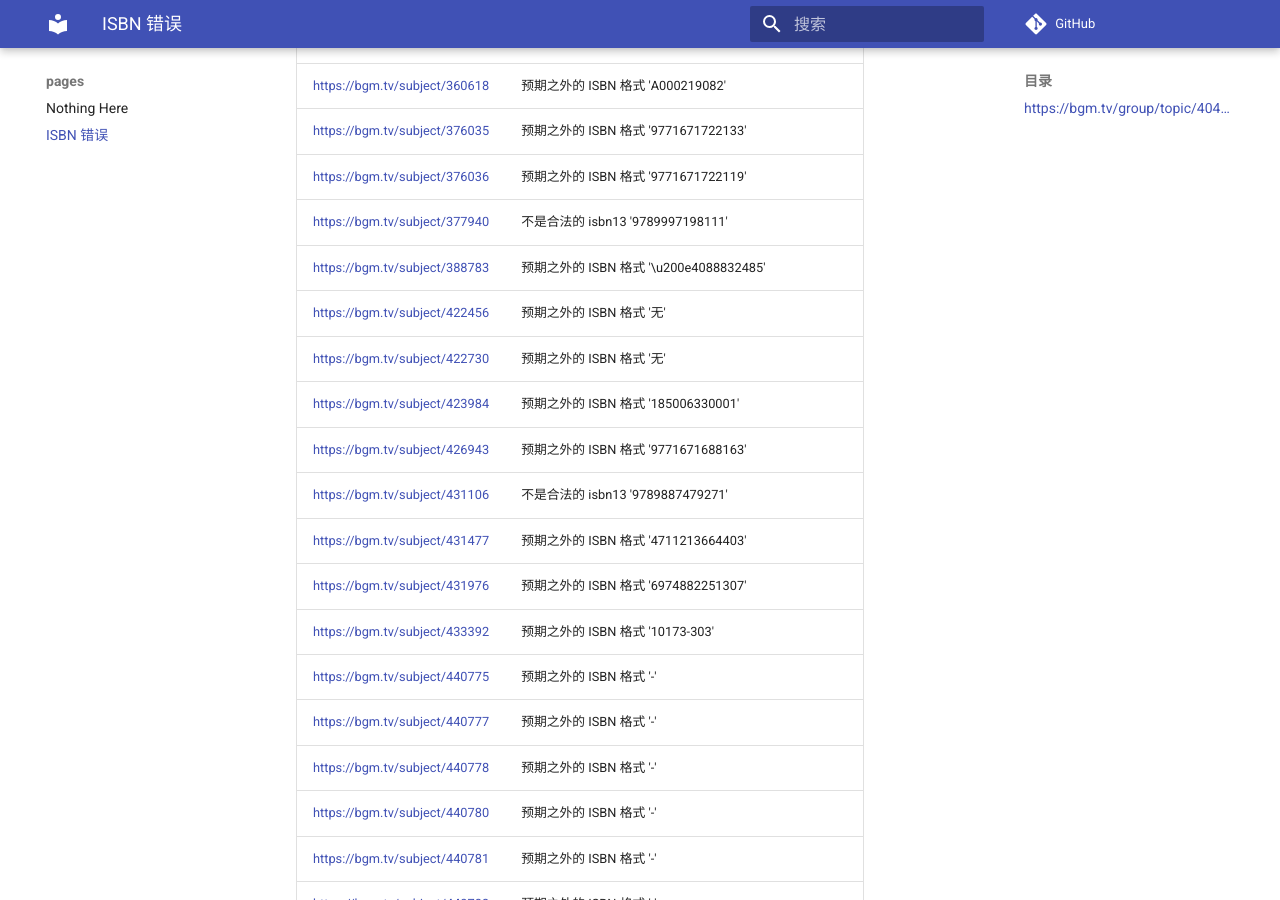
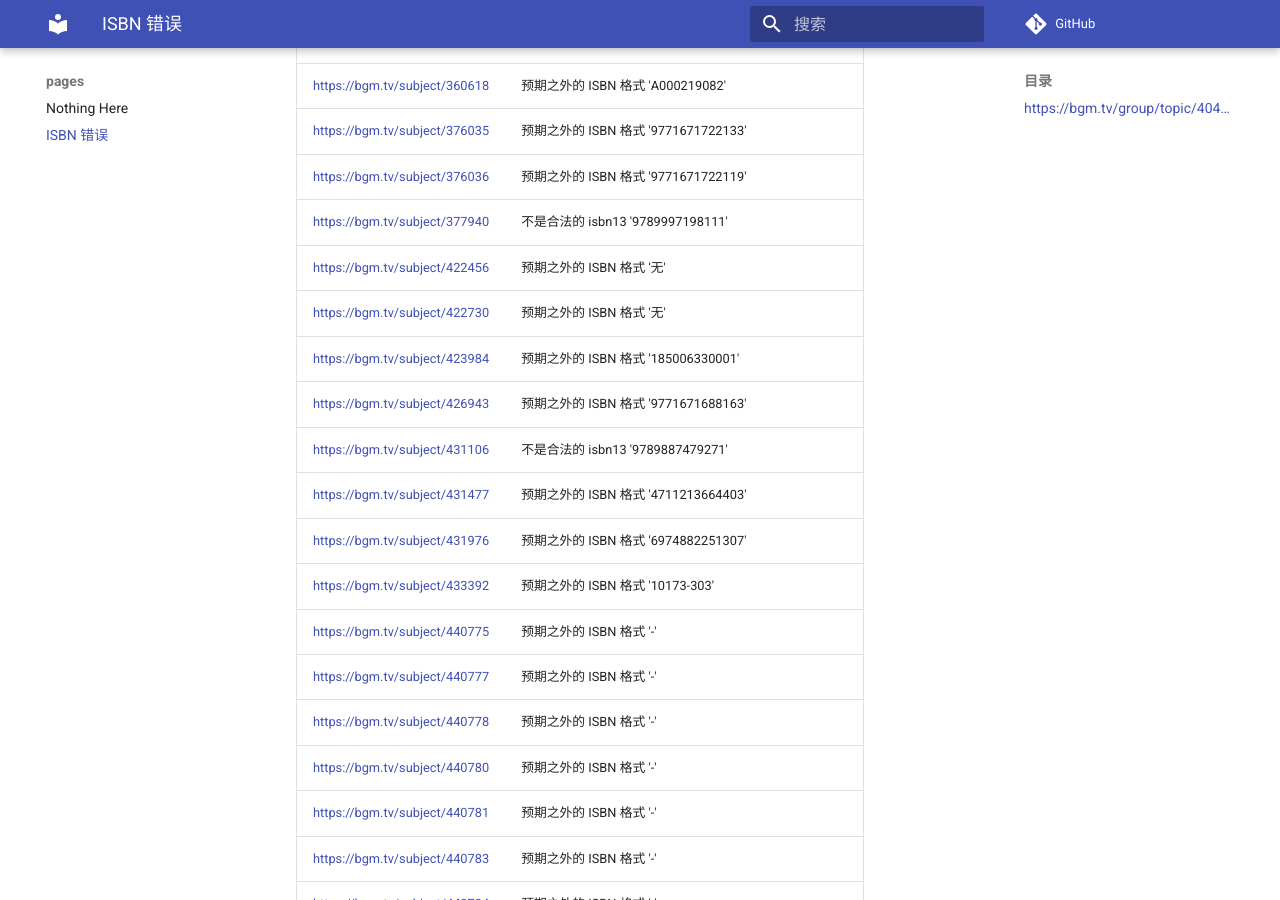
Before and after one commit to trim21/bangumi-pages, an MkDocs documentation site: the page built from docs/isbn.md, in a window 1280 px wide and 900 px high, scrolled down 2801 px. Built offline with MkDocs 1.6.1 and Material for MkDocs 9.7.7, drawn with Linux system fonts in a browser that asks for light colours; comment, search, counter and statistics services are not loaded; part of the change alters nothing that is shown.

Commit message:
update isbn.md

```diff
--- a/docs/isbn.md
+++ b/docs/isbn.md
@@ -1,7 +1,7 @@
 # ISBN 错误
 ## <https://bgm.tv/group/topic/404801>
 
-total 119
+total 118
 
 | url | error |
 | --- |  ---  |
@@ -65,7 +65,6 @@ total 119
 | <https://bgm.tv/subject/376035> | 预期之外的 ISBN 格式 '9771671722133' |
 | <https://bgm.tv/subject/376036> | 预期之外的 ISBN 格式 '9771671722119' |
 | <https://bgm.tv/subject/377940> | 不是合法的 isbn13 '9789997198111' |
-| <https://bgm.tv/subject/388783> | 预期之外的 ISBN 格式 '\u200e4088832485' |
 | <https://bgm.tv/subject/422456> | 预期之外的 ISBN 格式 '无' |
 | <https://bgm.tv/subject/422730> | 预期之外的 ISBN 格式 '无' |
 | <https://bgm.tv/subject/423984> | 预期之外的 ISBN 格式 '185006330001' |
```
